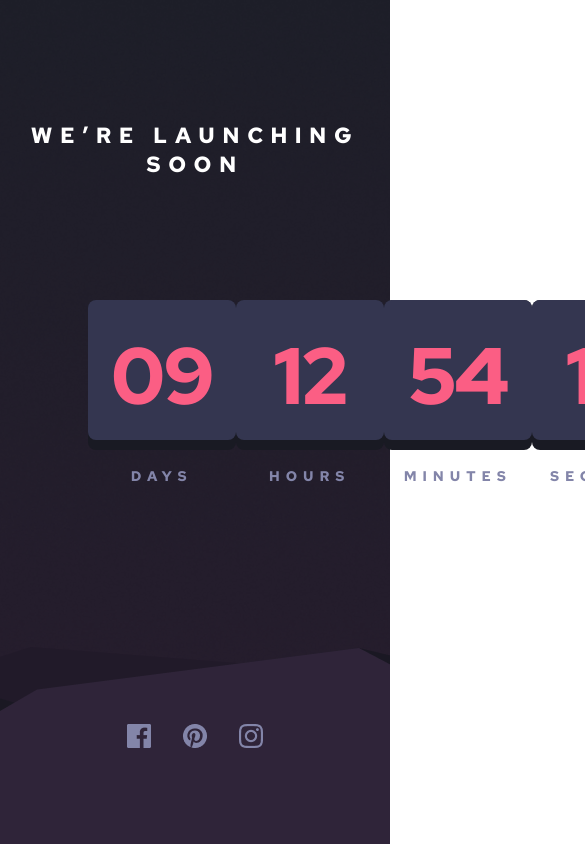
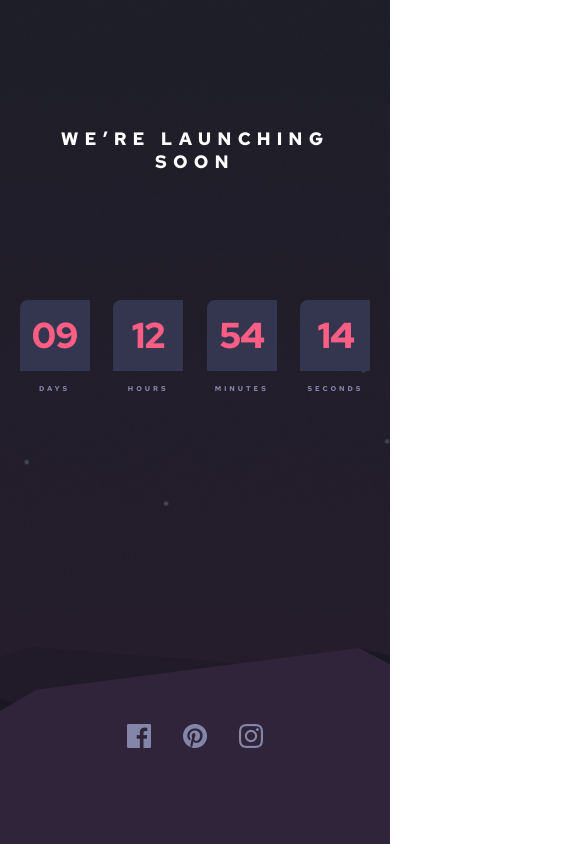
Before and after one commit to MASUR89/MS-count-down, a plain HTML site: page index.html in a window 390 px wide. Shown: the top 844 px of the page, 585 px wide, since content can reach past the window. Drawn offline with Linux system fonts and the light colour scheme.

Commit message:
media % decor

```diff
--- a/index.html
+++ b/index.html
@@ -36,7 +36,7 @@
         </main>
         <footer>
             <div class="social-media">
-                <img src="./Group 6.png" alt="Social media">
+                <img class="icons" src="./Group 6.png" alt="Social media">
             </div>
         </footer>
     </div>
--- a/script.js
+++ b/script.js
@@ -17,3 +17,11 @@ function calculateTime() {
     document.getElementById('minutes').textContent = minutes.toString().padStart(2, '0');
     document.getElementById('seconds').textContent = seconds.toString().padStart(2, '0');
 }
+const socialMedia = document.querySelector('.icons');
+    socialMedia.addEventListener('mouseover', () => {
+        socialMedia.src = './Group 6.svg';
+    });
+
+    socialMedia.addEventListener('mouseout', () => {
+        socialMedia.src = './group 6.png';
+    });
--- a/style.css
+++ b/style.css
@@ -13,9 +13,12 @@ body {
     height: 100vh;
     display: flex;
     flex-direction: column;
-    background-image: url(./Rectangle.png);
-    background-size: cover;
-    background-position: center;
+    background-image:
+        url('./Combined Shape.png'),
+        url('./Rectangle.png');
+    background-size: cover, cover;
+    background-position: center, center;
+    background-repeat: no-repeat, no-repeat;
 }
 header {
     width: 100%;
@@ -38,7 +41,7 @@ main {
     justify-content: center;
 }
 .timer {
-    width: 55%;
+    width: 60%;
     height: 185px;
     display: flex;
     justify-content: space-between;
@@ -52,7 +55,7 @@ main {
     justify-content: space-between;
 }
 .number {
-    width: 148px;
+    width: 100%;
     height: 150px;
     display: flex;
     align-items: center;
@@ -81,8 +84,45 @@ footer {
     background-image: url(./Group\ 5.png);
     background-repeat: no-repeat;
     background-position: bottom center;
+    background-size: 100% auto;
 }
 .social-media {
     height: 120px;
+}
+.icons {
     cursor: pointer;
 }
+@media (max-width: 1110px) {
+    .header-text {
+        font-size: 18px;
+        letter-spacing: 6.136px;
+    }
+    .timer {
+        width: 60%;
+        height: 94px;
+    }
+    .time-box {
+        width: 70px;
+        height: 93px;
+    }
+    .number {
+        height: 71px;
+        font-size: 36px;
+        letter-spacing: -1.08px
+    }
+    .time-box p {
+        font-size: 7px;
+        letter-spacing: 2.959px;
+    }
+    footer {
+        background-size: auto;
+    }
+}
+@media (max-width: 600px) {
+    .header-text {
+        width: 327px;
+    }
+    .timer {
+        width: 90%;
+    }
+}
```
Also changed, not shown: Combined Shape.png (added), Group 6.svg (added).
